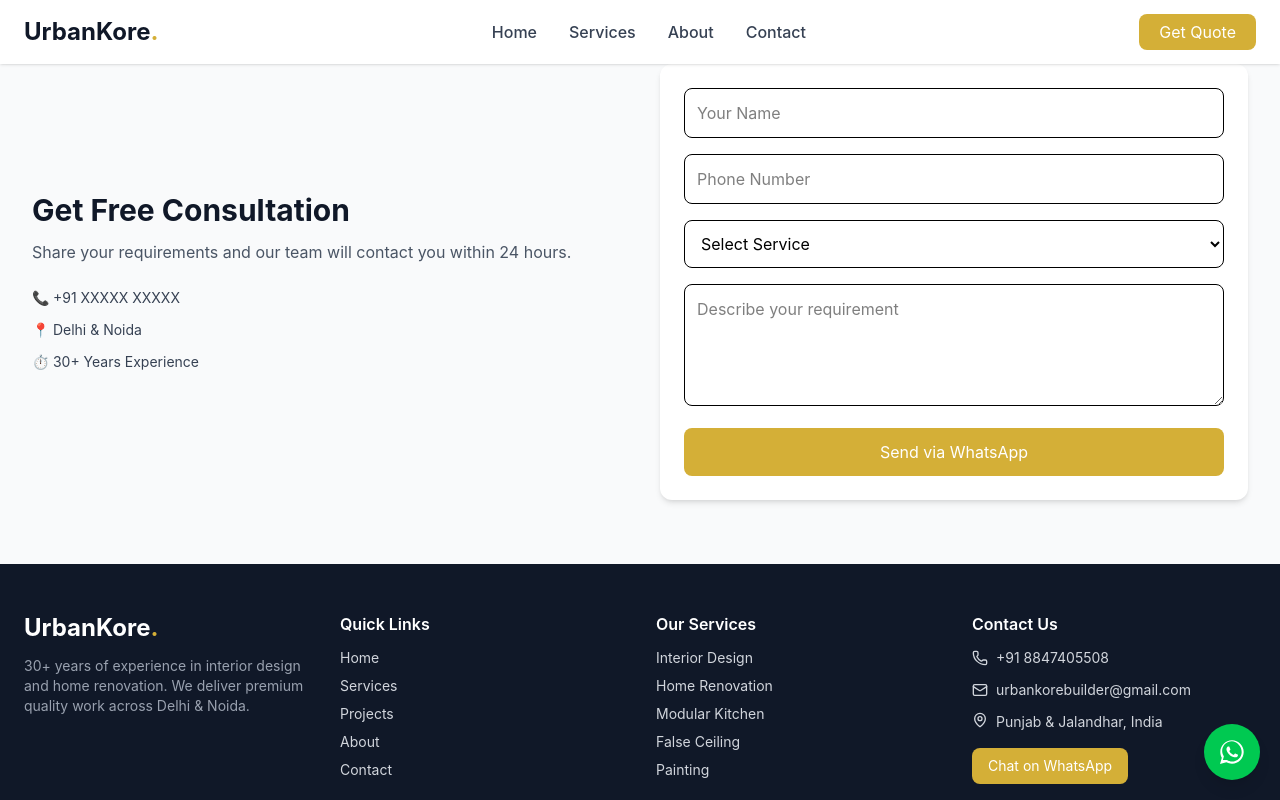
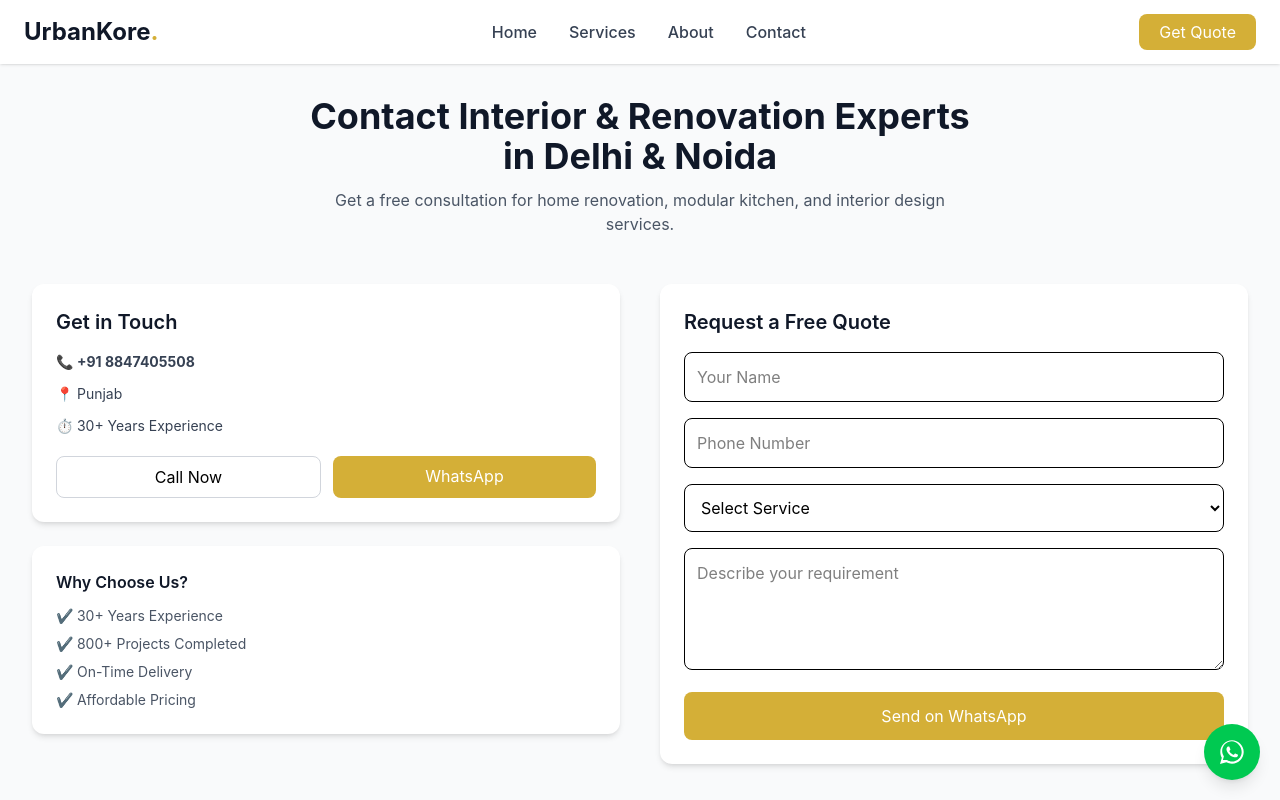
Before and after one commit to Mdgulfam-dev/urbankore, a React (Vite) app: page /contact in a window 1280 px wide. Shown: the top 800 px of the page. Built offline with nearby package versions, Linux system fonts and the light colour scheme; the HTML template or start-up script is replaced by a standard one.

Commit message:
update details

```diff
--- a/src/Pages/Contact.jsx
+++ b/src/Pages/Contact.jsx
@@ -18,65 +18,113 @@
 
     const { name, phone, service, message } = form;
 
-    const whatsappMessage = `Hi, I am ${name}%0A
-Phone: ${phone}%0A
-Service: ${service}%0A
-Requirement: ${message}`;
+    const whatsappMessage = encodeURIComponent(
+      `Hi, I am ${name}
+Phone: ${phone}
+Service: ${service}
+Requirement: ${message}`,
+    );
 
-    const url = `https://wa.me/918847405508?text=${whatsappMessage}`;
+    window.open(`https://wa.me/918847405508?text=${whatsappMessage}`, "_blank");
 
-    window.open(url, "_blank");
+    setForm({ name: "", phone: "", service: "", message: "" });
   };
 
   return (
-    <section className="py-16 bg-gray-50">
+    <section className="pt-24 pb-16 bg-gray-50">
       <Container>
-        <div className="grid md:grid-cols-2 gap-10 items-center">
-          {/* LEFT INFO */}
-          <div>
-            <h2 className="text-3xl font-bold text-gray-900">
-              Get Free Consultation
-            </h2>
+        {/* SEO Heading */}
+        <div className="text-center max-w-2xl mx-auto mb-12">
+          <h1 className="text-3xl md:text-4xl font-bold text-gray-900">
+            Contact Interior & Renovation Experts in Delhi & Noida
+          </h1>
+          <p className="text-gray-600 mt-3">
+            Get a free consultation for home renovation, modular kitchen, and
+            interior design services.
+          </p>
+        </div>
 
-            <p className="text-gray-600 mt-3">
-              Share your requirements and our team will contact you within 24
-              hours.
-            </p>
+        <div className="grid md:grid-cols-2 gap-10 items-start">
+          {/* LEFT SIDE */}
+          <div className="space-y-6">
+            {/* Info Card */}
+            <div className="bg-white p-6 rounded-xl shadow-md">
+              <h2 className="text-xl font-semibold text-gray-900">
+                Get in Touch
+              </h2>
 
-            <div className="mt-6 space-y-3 text-sm text-gray-700">
-              <p>📞 +91 XXXXX XXXXX</p>
-              <p>📍 Delhi & Noida</p>
-              <p>⏱ 30+ Years Experience</p>
+              <div className="mt-4 space-y-3 text-gray-700 text-sm">
+                <p>
+                  📞 <strong>+91 8847405508</strong>
+                </p>
+                <p>📍 Punjab</p>
+                <p>⏱ 30+ Years Experience</p>
+              </div>
+
+              {/* CTA Buttons */}
+              <div className="mt-5 flex gap-3">
+                <a
+                  href="tel:8847405508"
+                  className="flex-1 text-center border border-gray-300 py-2 rounded-lg hover:bg-gray-100"
+                >
+                  Call Now
+                </a>
+
+                <a
+                  href="https://wa.me/918847405508"
+                  className="flex-1 text-center bg-[#d4af37] text-white py-2 rounded-lg"
+                >
+                  WhatsApp
+                </a>
+              </div>
+            </div>
+
+            {/* Trust Section */}
+            <div className="bg-white p-6 rounded-xl shadow-md">
+              <h3 className="font-semibold text-gray-900">Why Choose Us?</h3>
+
+              <ul className="mt-3 text-sm text-gray-600 space-y-2">
+                <li>✔ 30+ Years Experience</li>
+                <li>✔ 800+ Projects Completed</li>
+                <li>✔ On-Time Delivery</li>
+                <li>✔ Affordable Pricing</li>
+              </ul>
             </div>
           </div>
 
-          {/* FORM */}
+          {/* RIGHT FORM */}
           <div className="bg-white p-6 rounded-xl shadow-md">
+            <h2 className="text-xl font-semibold text-gray-900 mb-4">
+              Request a Free Quote
+            </h2>
+
             <form onSubmit={handleSubmit} className="space-y-4">
               <input
                 type="text"
                 name="name"
+                value={form.name}
                 placeholder="Your Name"
                 required
                 onChange={handleChange}
-                className="w-full border p-3 rounded-lg focus:outline-none focus:ring-2 focus:ring-[#d4af37]"
+                className="w-full border p-3 rounded-lg focus:ring-2 focus:ring-[#d4af37]"
               />
 
               <input
                 type="tel"
                 name="phone"
+                value={form.phone}
                 placeholder="Phone Number"
                 required
                 onChange={handleChange}
-                className="w-full border p-3 rounded-lg focus:outline-none focus:ring-2 focus:ring-[#d4af37]"
+                className="w-full border p-3 rounded-lg focus:ring-2 focus:ring-[#d4af37]"
               />
 
-              {/* Service Dropdown */}
               <select
                 name="service"
+                value={form.service}
                 required
                 onChange={handleChange}
-                className="w-full border p-3 rounded-lg focus:outline-none"
+                className="w-full border p-3 rounded-lg"
               >
                 <option value="">Select Service</option>
                 <option>Interior Design</option>
@@ -87,14 +135,15 @@
 
               <textarea
                 name="message"
+                value={form.message}
                 placeholder="Describe your requirement"
                 rows="4"
                 onChange={handleChange}
-                className="w-full border p-3 rounded-lg focus:outline-none focus:ring-2 focus:ring-[#d4af37]"
+                className="w-full border p-3 rounded-lg focus:ring-2 focus:ring-[#d4af37]"
               />
 
               <button className="w-full bg-[#d4af37] text-white py-3 rounded-lg hover:opacity-90 transition">
-                Send via WhatsApp
+                Send on WhatsApp
               </button>
             </form>
           </div>
```
